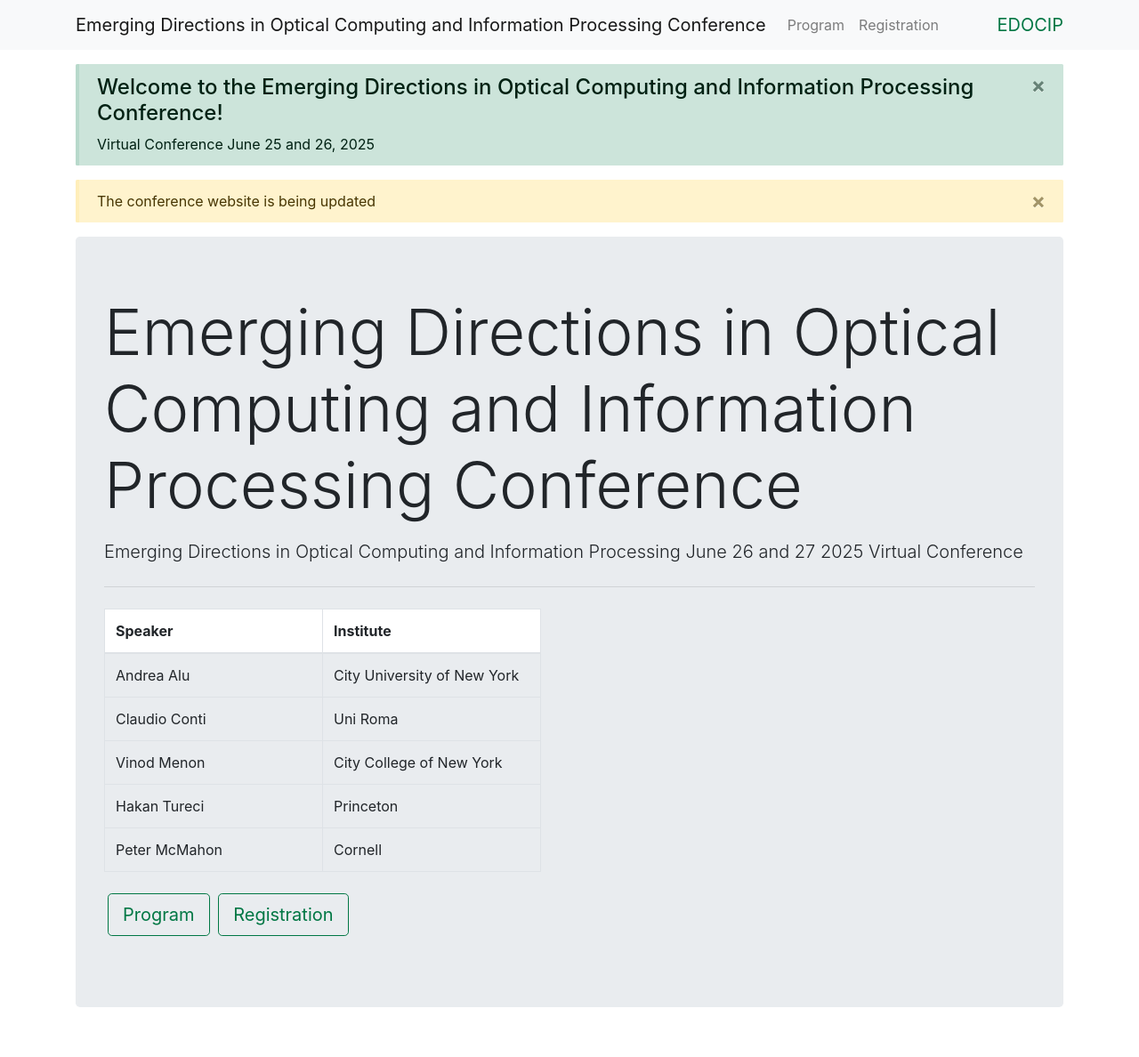
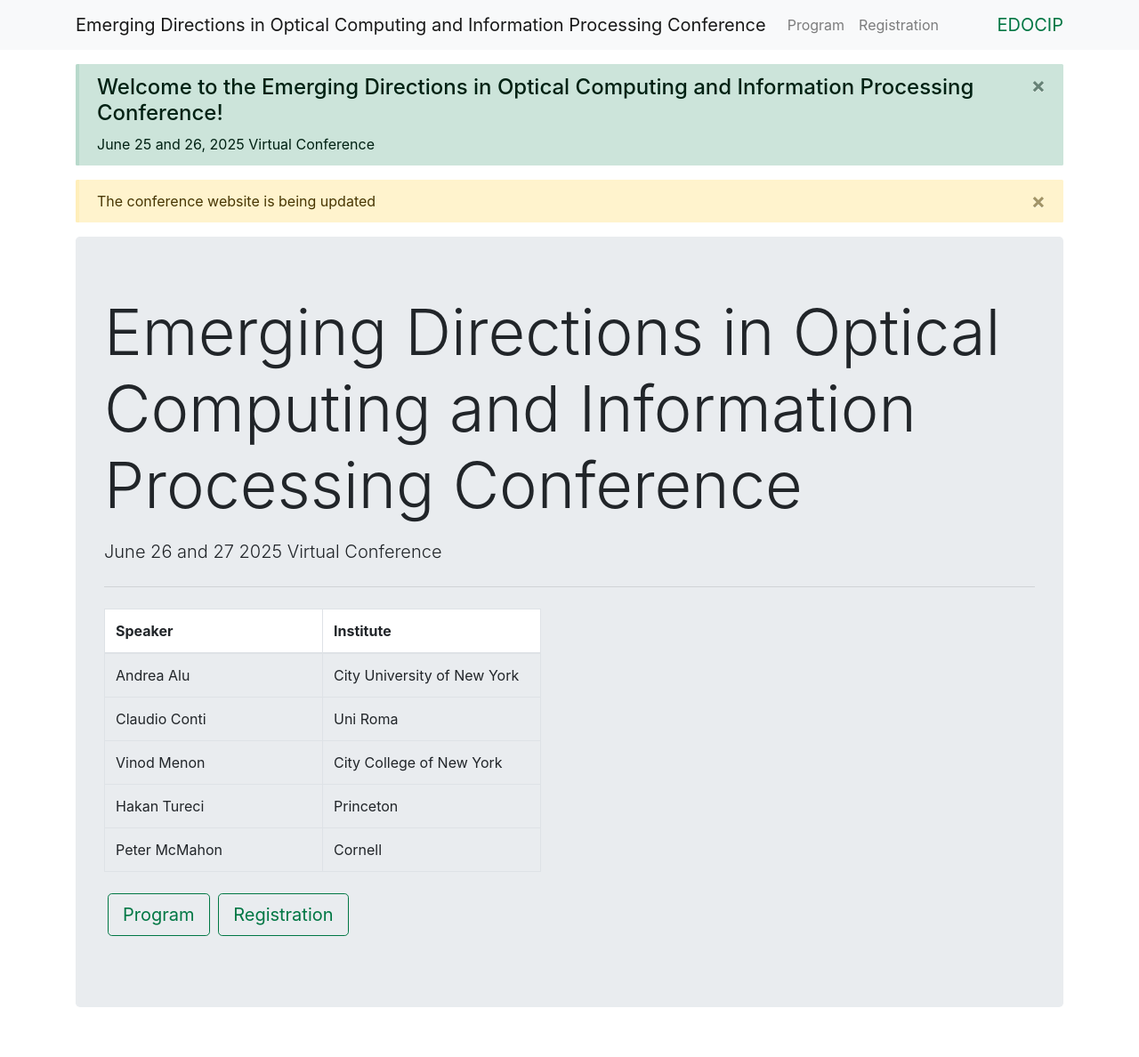
Before and after one commit to mirilabqc/mini-conference-site, a Jekyll site: the page built from index.md, in a window 1280 px wide. Shown: the whole page at 89% size. Built offline with Jekyll 4.4.1, drawn with Linux system fonts in a browser that asks for light colours.

Commit message:
updates text on main page

```diff
--- a/_config.yml
+++ b/_config.yml
@@ -2,7 +2,6 @@ title: Emerging Directions in Optical Computing and Information Processing Confe
 preposition: at
 #description: >-
 description: >+
-  Emerging Directions in Optical Computing and Information Processing
   June 26 and 27 2025
   Virtual Conference
 baseurl: "/" # the subpath of your site, e.g. /blog
@@ -106,8 +105,8 @@ conference:
       color: primary
       main_only: true
       text: >+
+        June 25 and 26, 2025
         Virtual Conference
-        June 25 and 26, 2025
     - text: The conference website is being updated
       color: warning
       # pages_only: true
```
